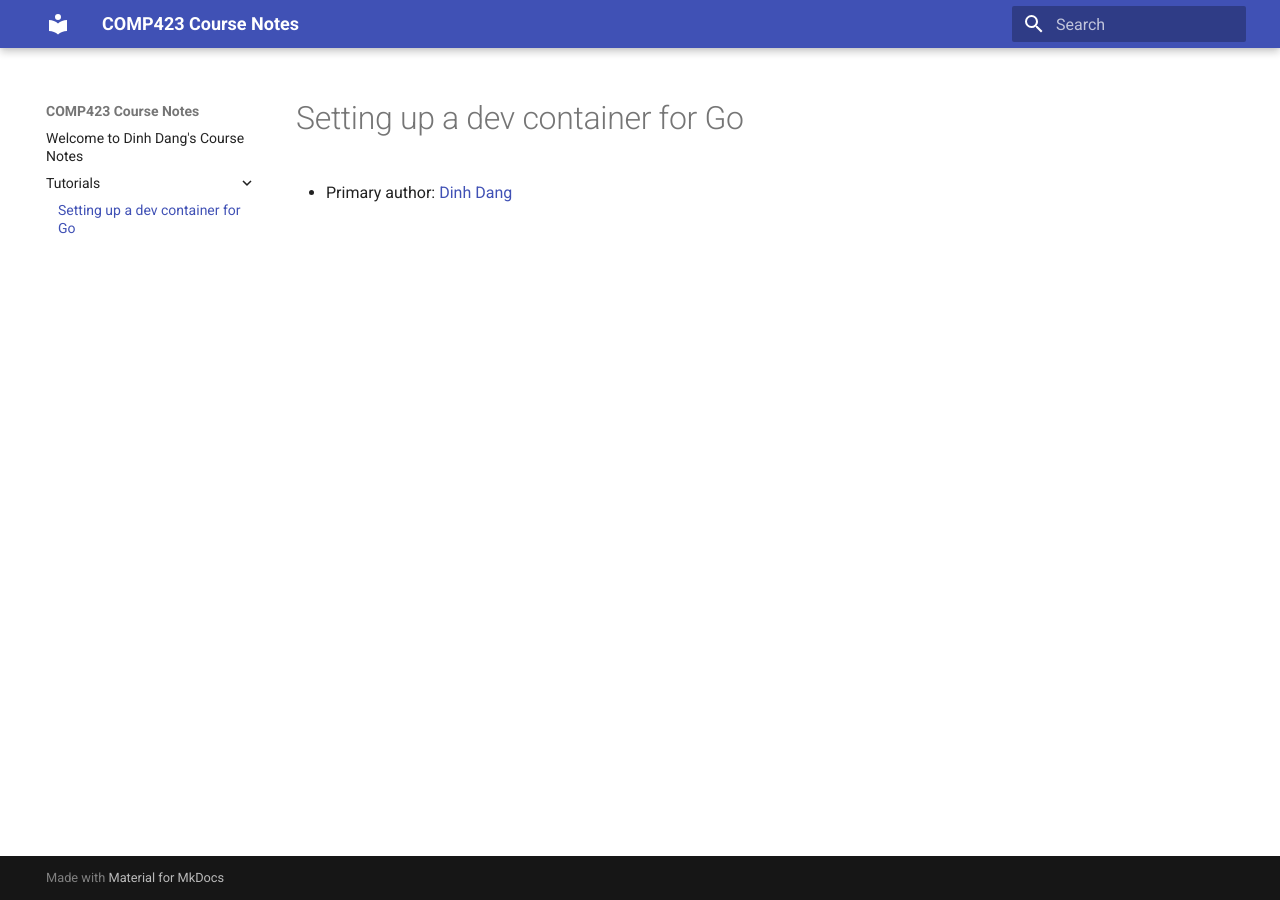
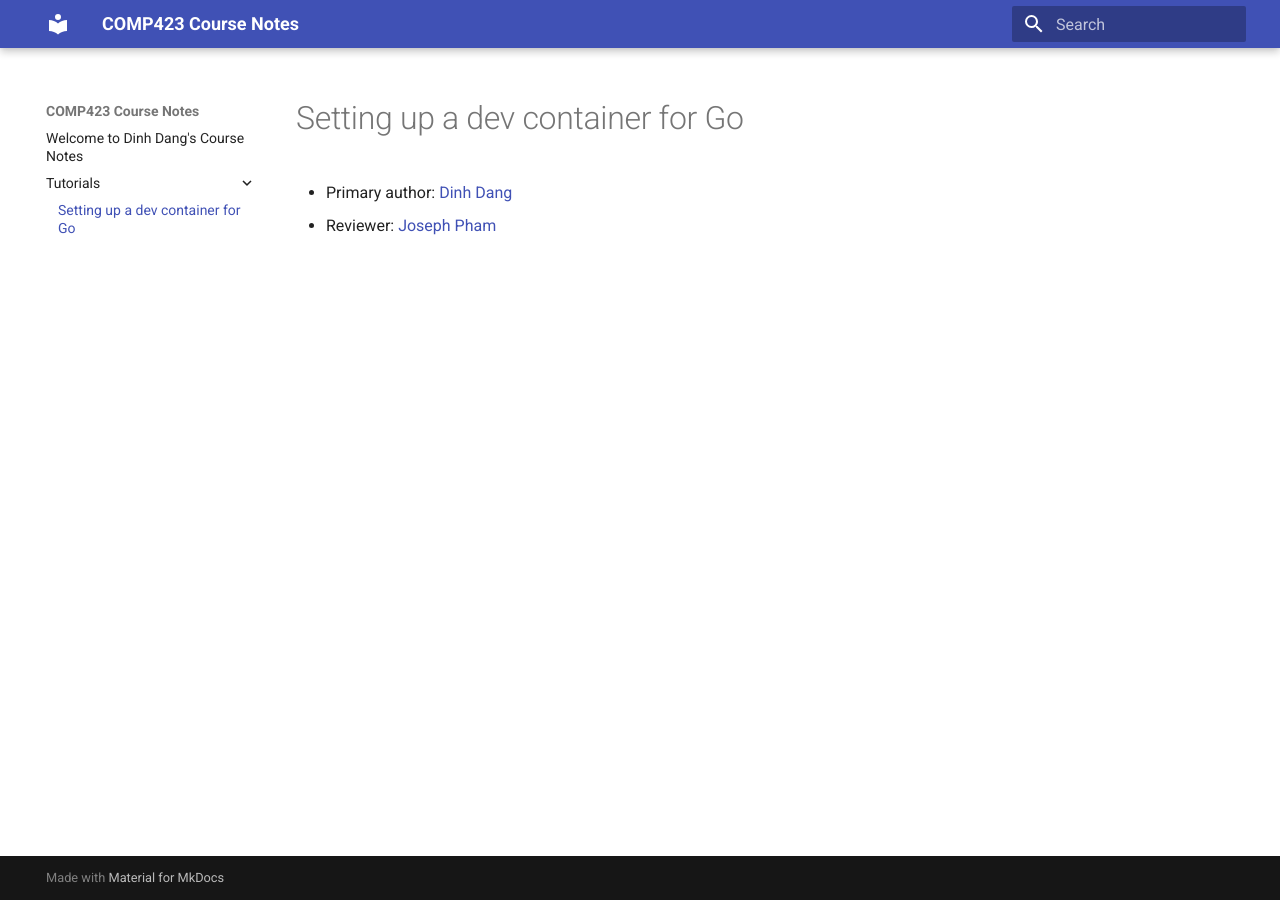
Before and after one commit to DinhDueDang/comp423-course-notes, an MkDocs documentation site: the page built from docs/tutorials/go-setup.md, in a window 1280 px wide. Built offline with MkDocs 1.6.1 and Material for MkDocs 9.7.7, drawn with Linux system fonts in a browser that asks for light colours.

Commit message:
Add reviewer details to rust file

```diff
--- a/docs/tutorials/go-setup.md
+++ b/docs/tutorials/go-setup.md
@@ -1,3 +1,4 @@
 # Setting up a dev container for Go
 
 * Primary author: [Dinh Dang](https://github.com/DinhDueDang)
+* Reviewer: [Joseph Pham](https://github.com/jhpham)
```
